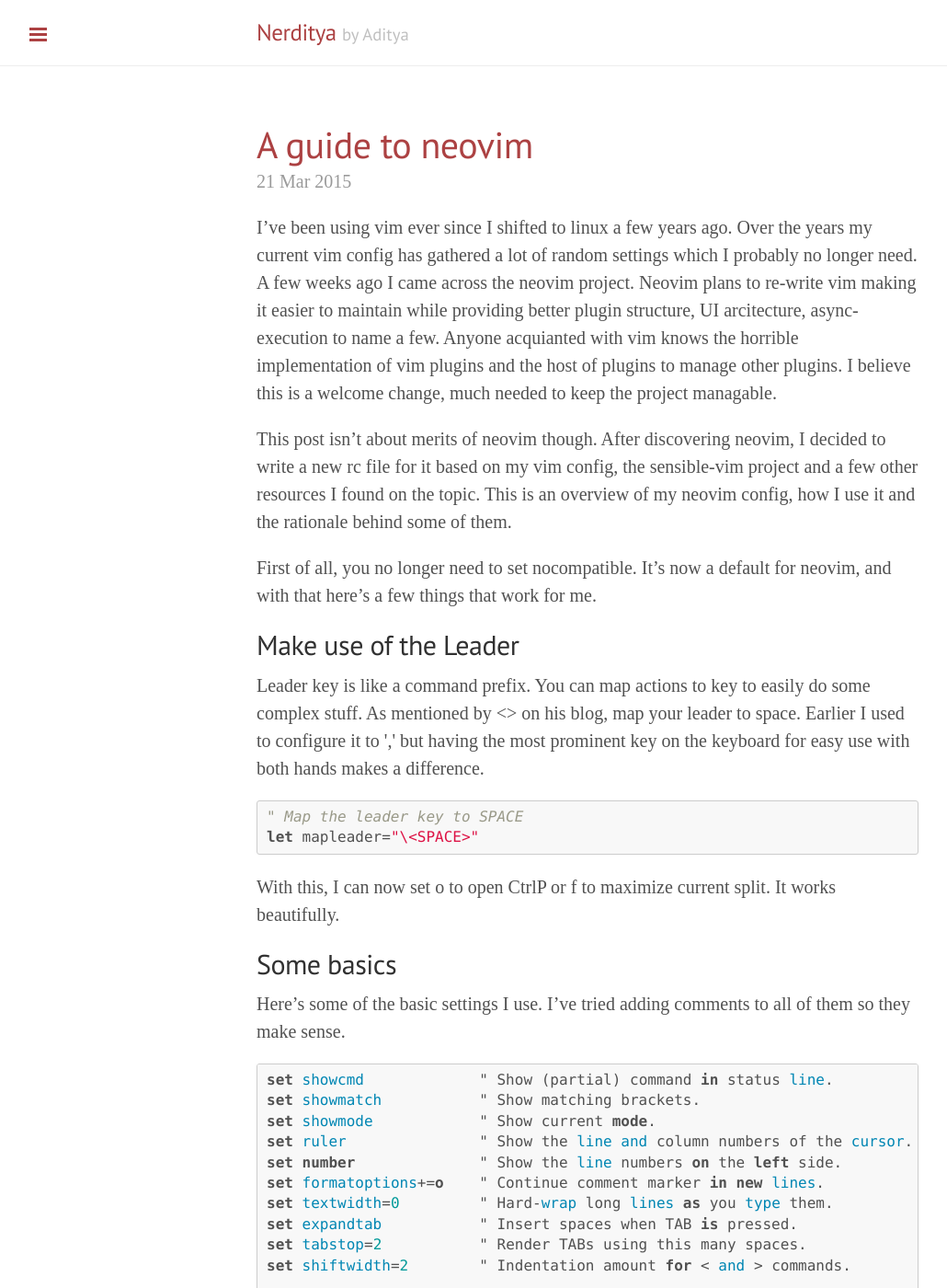
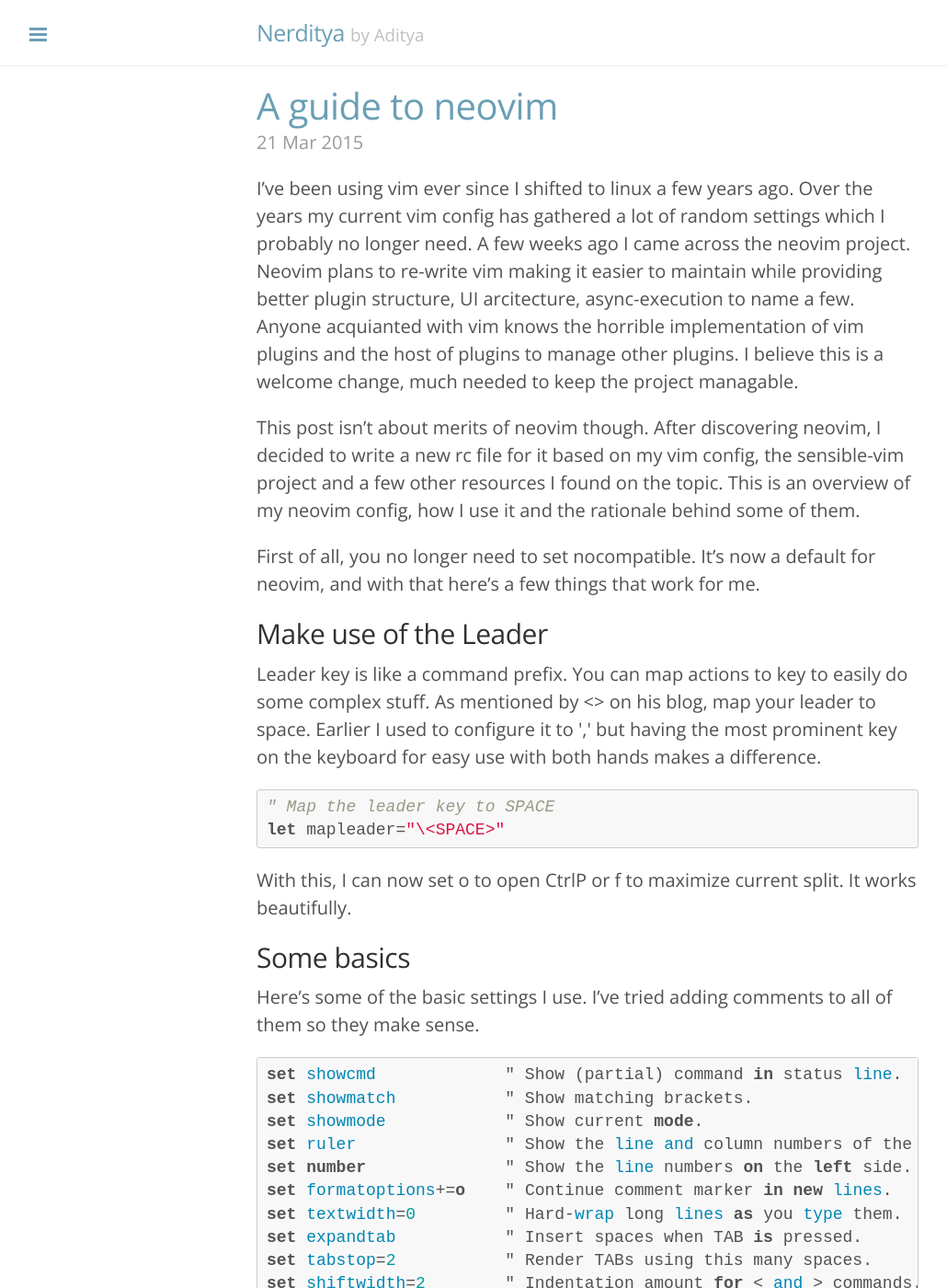
Before and after one commit to adibis/jekyllNerditya, a Jekyll site: the page built from index.html, in a window 1280 px wide and 1400 px high. Shown: the whole window at 92% size, without its empty margins (1-1031 px from the left). Built offline with Jekyll 4.4.1, drawn with Linux system fonts in a browser that asks for light colours; nearby versions of some CDN libraries; some web fonts are replaced; Markdown is read by kramdown in place of the engine named in the settings; the list of posts is cut into pages by our own code.

Commit message:
Updated fonts. Added fixed top navbar.

```diff
--- a/_includes/head.html
+++ b/_includes/head.html
@@ -18,9 +18,9 @@
   <link rel="stylesheet" href="{{ site.baseurl }}public/css/poole.css">
   <link rel="stylesheet" href="{{ site.baseurl }}public/css/syntax.css">
   <link rel="stylesheet" href="{{ site.baseurl }}public/css/lanyon.css">
-  <link rel="stylesheet" href="http://fonts.googleapis.com/css?family=PT+Serif:400,400italic,700|PT+Sans:400">
   <link href="//netdna.bootstrapcdn.com/font-awesome/4.0.3/css/font-awesome.css" rel="stylesheet">
-  <link href='http://fonts.googleapis.com/css?family=Gentium+Book+Basic:400,700,400italic,700italic' rel='stylesheet' type='text/css'>
+  <link href='https://fonts.googleapis.com/css?family=Open+Sans:400,300,300italic,400italic' rel='stylesheet' type='text/css'>
+  <link href='https://fonts.googleapis.com/css?family=Inconsolata' rel='stylesheet' type='text/css'>
 
 
   <!-- Icons -->
--- a/_layouts/default.html
+++ b/_layouts/default.html
@@ -4,7 +4,7 @@
   {% include head.html %}
   {% include google_analytics.html %}
 
-  <body class="theme-base-08">
+  <body class="theme-base-0d">
 
     {% include sidebar.html %}
 
@@ -20,7 +20,7 @@
         </div>
       </div>
 
-      <div class="container content">
+      <div class="container content" style="padding-top:90px;">
         {{ content }}
       </div>
     </div>
--- a/public/css/lanyon.css
+++ b/public/css/lanyon.css
@@ -41,12 +41,11 @@ body {
 }
 
 html {
-/*  font-family: "PT Serif", Georgia, "Times New Roman", serif; */
-  font-family: 'Gentium Book Basic', serif;
+  font-family: 'Open Sans', sans-serif;
 }
 
 h1, h2, h3, h4, h5, h6 {
-  font-family: "PT Sans", Helvetica, Arial, sans-serif;
+  font-family: 'Open Sans', sans-serif;
   font-weight: 400;
   color: #313131;
   letter-spacing: -.025rem;
@@ -148,7 +147,7 @@ h1, h2, h3, h4, h5, h6 {
   width: 14rem;
   visibility: hidden;
   overflow-y: auto;
-  font-family: "PT Sans", Helvetica, Arial, sans-serif;
+  font-family: 'Open Sans', sans-serif;
   font-size: .875rem; /* 15px */
   color: rgba(255,255,255,.6);
   background-color: #202020;
@@ -217,6 +216,7 @@ a.sidebar-nav-item:focus {
   background-color: #fff;
   border-radius: 4px;
   cursor: pointer;
+  position: fixed;
 }
 .sidebar-toggle:before {
   display: block;
@@ -358,7 +358,7 @@ a.sidebar-nav-item:focus {
   overflow: hidden; /* clearfix */
   margin-left: -1rem;
   margin-right: -1rem;
-  font-family: "PT Sans", Helvetica, Arial, sans-serif;
+  font-family: 'Open Sans', sans-serif;
   color: #ccc;
   text-align: center;
 }
--- a/public/css/poole.css
+++ b/public/css/poole.css
@@ -49,7 +49,8 @@ body {
 
 html {
   font-family: "Helvetica Neue", Helvetica, Arial, sans-serif;
-  font-size: 16px;
+  font-size: 18px;
+  font-weight: 300;
   line-height: 1.5;
 }
 @media (min-width: 38em) {
@@ -150,7 +151,7 @@ abbr[title] {
 /* Code */
 code,
 pre {
-  font-family: Menlo, Monaco, "Courier New", monospace;
+    font-family: 'Inconsolata', ;
 }
 code {
   padding: .25em .5em;
@@ -164,7 +165,7 @@ pre {
   margin-top: 0;
   margin-bottom: 1rem;
   padding: 1rem;
-  font-size: .8rem;
+  font-size: .9rem;
   line-height: 1.4;
   white-space: pre;
   white-space: pre-wrap;
@@ -304,6 +305,9 @@ tbody tr:nth-child(odd) th {
   padding-top:    1rem;
   padding-bottom: 1rem;
   margin-bottom: 3rem;
+  position: fixed;
+  width: 100%;
+  background: #fff;
 }
 .masthead-title {
   margin-top: 0;
```
